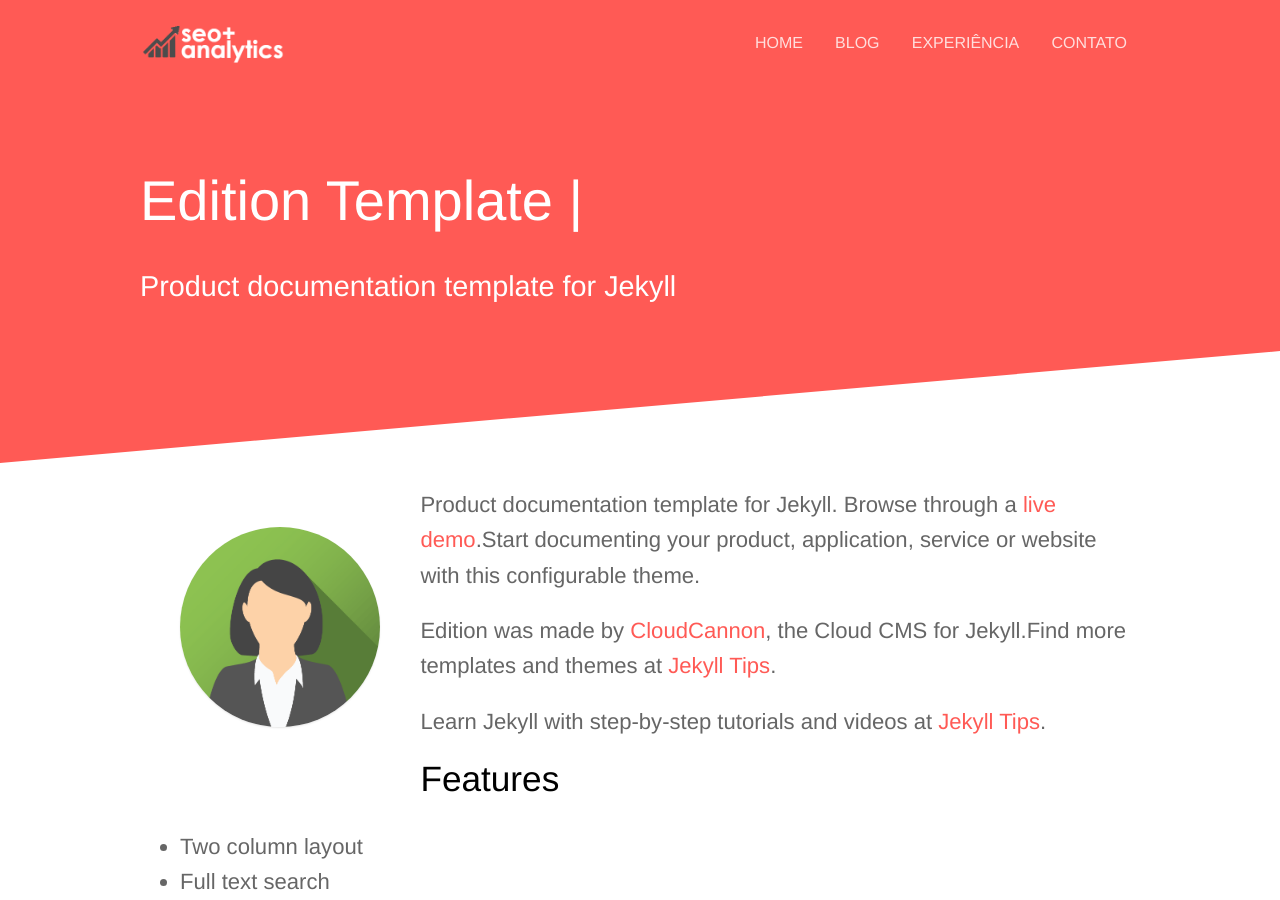
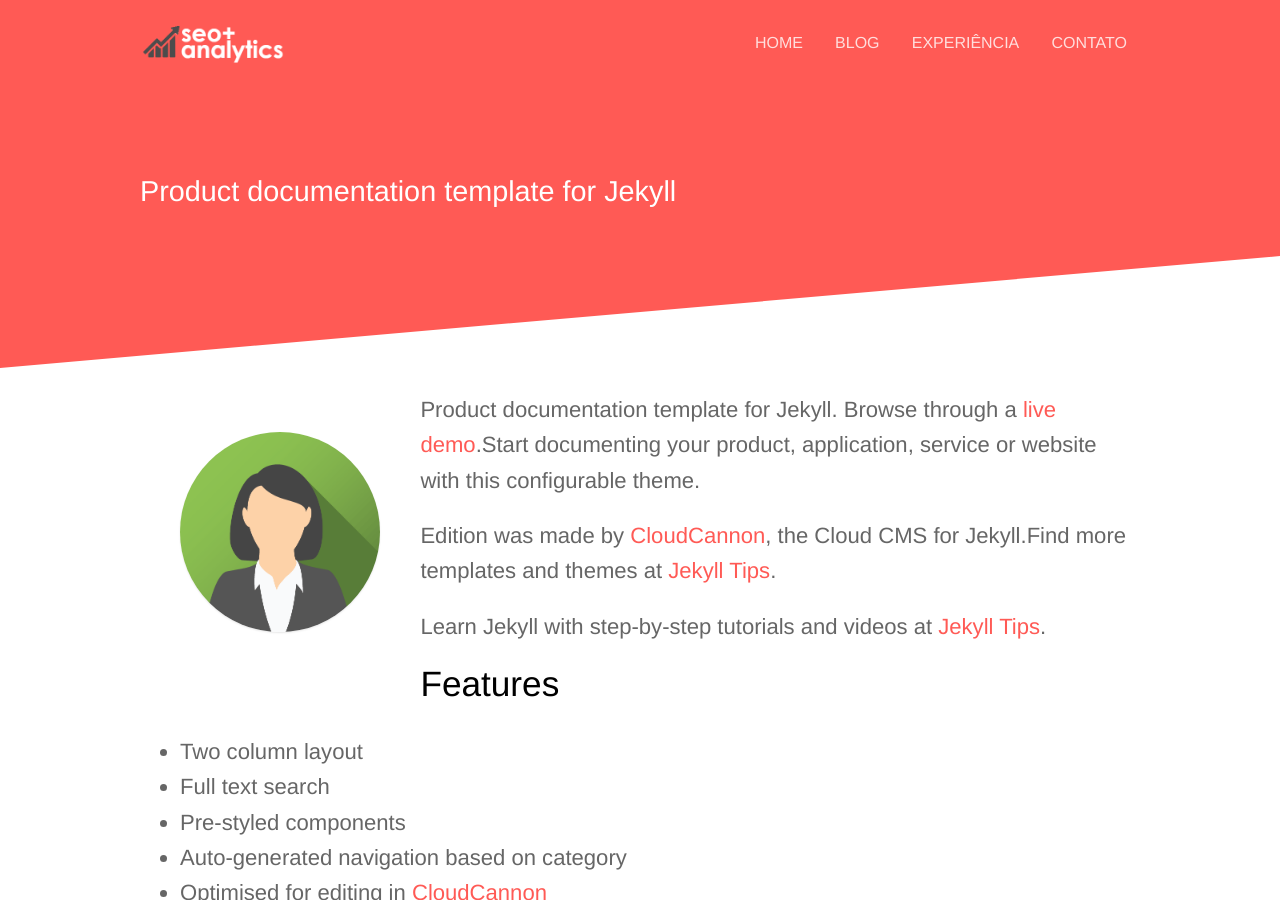
Before and after one commit to seoanalytics/seoanalytics.github.io, a Jekyll site: the page built from _cv/edition.md, in a window 1280 px wide and 900 px high. Built offline with Jekyll 4.4.1, drawn with Linux system fonts in a browser that asks for light colours.

Commit message:
Updated '_layouts/cv.html' via CloudCannon

```diff
--- a/_layouts/cv.html
+++ b/_layouts/cv.html
@@ -1,12 +1,12 @@
 ---
 layout: default
 ---
-{% assign portfolio = site.pages | where: "path", "portfolio.html" | first %}
+{% assign portfolio = site.pages | where: "path", "consultores.html" | first %}
 
 <section class="hero diagonal">
 	<div class="container">
-		{% if portfolio.heading %}
-		<h2>{{ page.name }} | {{client.position}}</a></h2>
+		{% if consultores.heading %}
+		<h2>{{ page.name }} | {{cv.position}}</a></h2>
 		{% endif %}
 		{% if page.subtitle %}
 			<p class="subtext">{{ page.subtitle }}</p>
```
